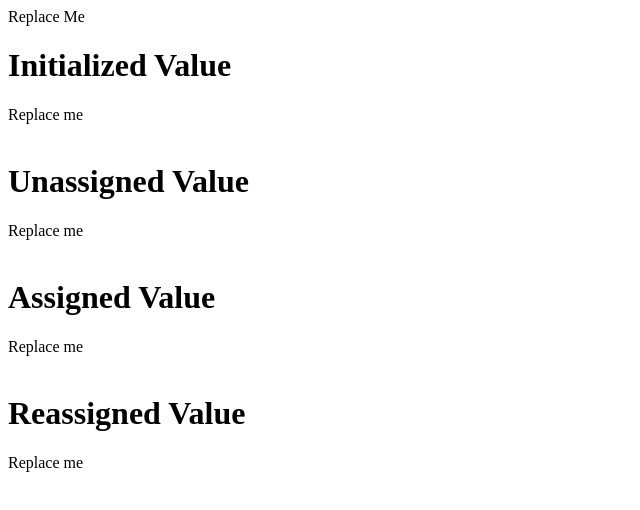
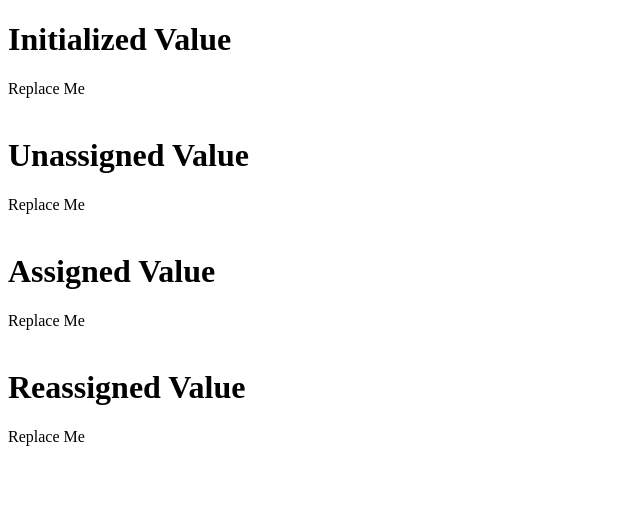
Before and after one commit to knightmoves-schools/031-variables-Jrey433, a website: page index.html in a window 1280 px wide. Shown: the whole page, without its empty margins (0-640 px from the left). Drawn offline with Linux system fonts and the light colour scheme.

Commit message:
Update placeholder text in index.html

```diff
--- a/index.html
+++ b/index.html
@@ -5,19 +5,17 @@
 </head>
 <body>
     <div>
-        <div id="result">Replace Me</div>
-    </div>
         <h1>Initialized Value</h1>
-        <div id="initialized-value">Replace me</div>
+        <div id="initialized-value">Replace Me</div>
         <br>
         <h1>Unassigned Value</h1>
-        <div id="unassigned-value">Replace me</div>
+        <div id="unassigned-value">Replace Me</div>
         <br>
         <h1>Assigned Value</h1>
-        <div id="assigned-value">Replace me</div>
+        <div id="assigned-value">Replace Me</div>
         <br>
         <h1>Reassigned Value</h1>
-        <div id="reassigned-value">Replace me</div>
+        <div id="reassigned-value">Replace Me</div>
         <br>
         </div>
     <script src="index.js"></script>
```
